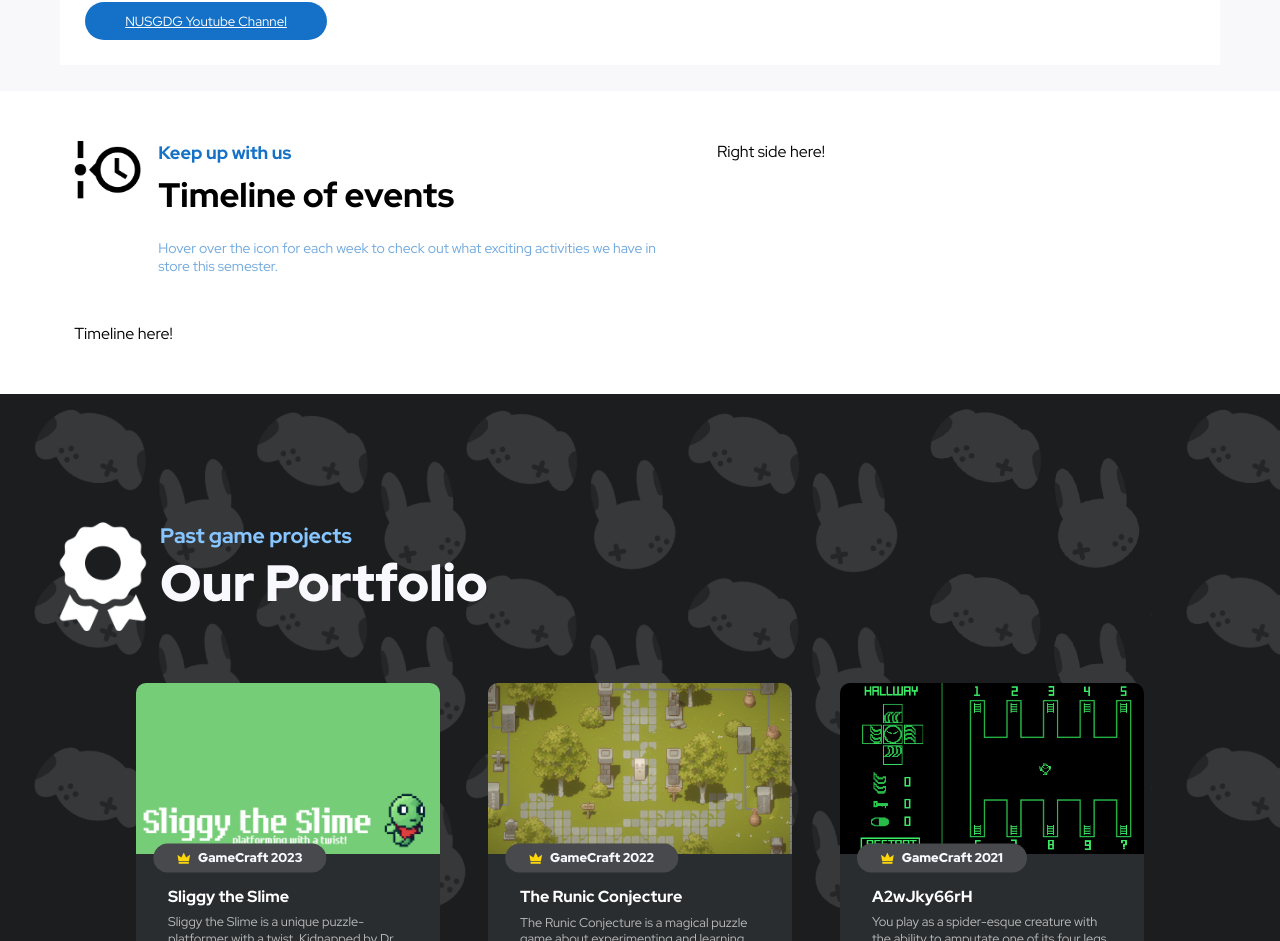
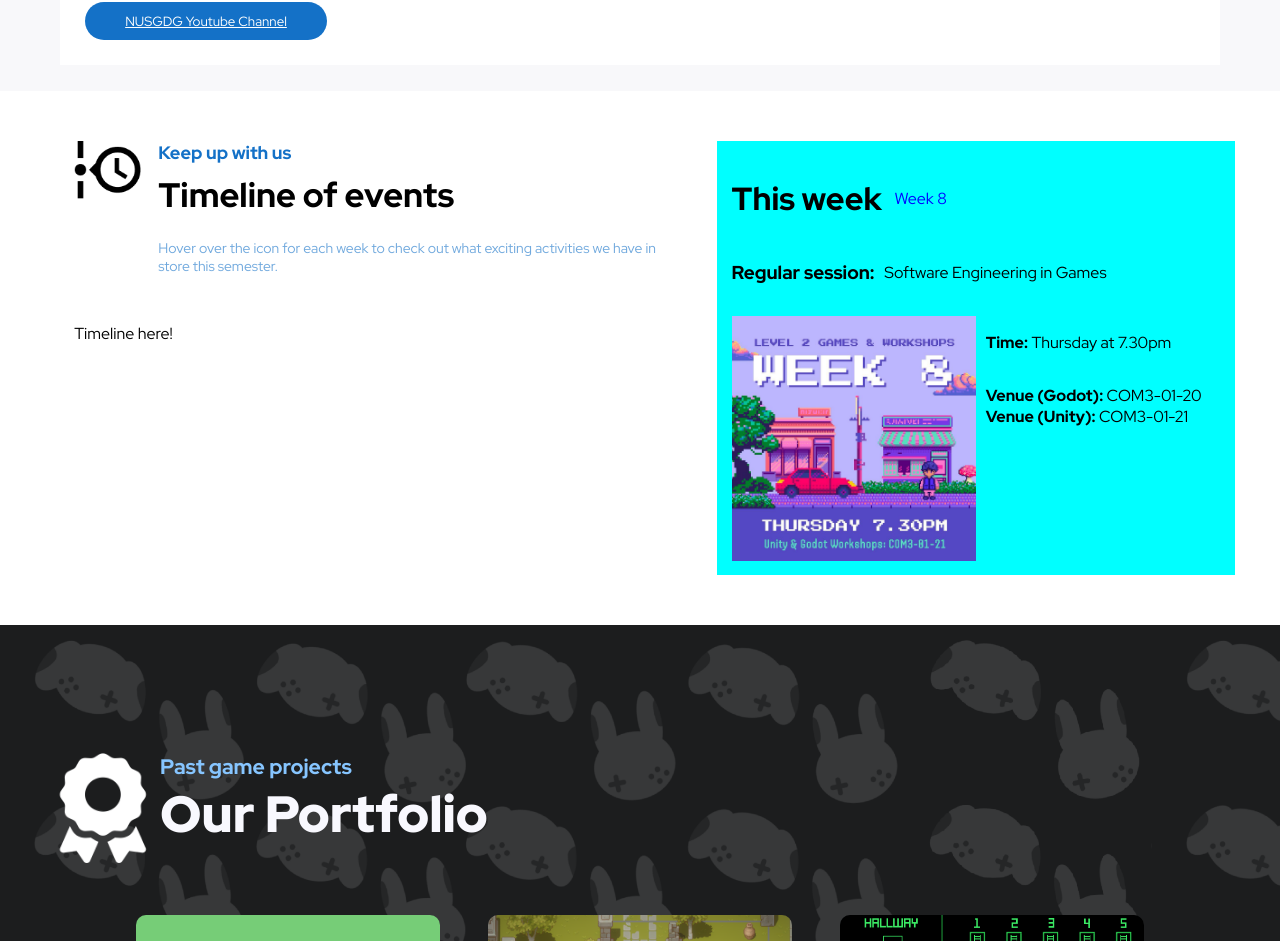
Before and after one commit to nus-gdg/nus-gdg.github.io, a React (Create React App) app in the folder new/: page / in a window 1280 px wide. Shown: the part 1694-2635 px from the top of the page. Built offline with nearby package versions, Linux system fonts and the light colour scheme.

Commit message:
Lay out base of right section

```diff
--- a/new/package.json
+++ b/new/package.json
@@ -9,13 +9,12 @@
     "@testing-library/user-event": "^13.5.0",
     "@types/jest": "^27.5.2",
     "@types/node": "^16.18.97",
-    "@types/react": "^18.3.2",
-    "@types/react-dom": "^18.3.0",
-    "node-sass": "^7.0.3",
+    "@types/react-dom": "^18.3.6",
     "prettier": "3.3.0",
     "react": "^18.3.1",
     "react-dom": "^18.3.1",
     "react-scripts": "5.0.1",
+    "sass": "^1.86.3",
     "typescript": "^4.9.5",
     "web-vitals": "^2.1.4"
   },
@@ -46,6 +45,7 @@
     ]
   },
   "devDependencies": {
+    "@types/react": "^18.3.20",
     "gh-pages": "^6.1.1"
   }
 }
--- a/new/src/sections/timeline/timeline.tsx
+++ b/new/src/sections/timeline/timeline.tsx
@@ -1,4 +1,5 @@
 import timelineIcon from "../../assets/icons/timeline.png";
+import TimelineRightSection from "./timelineRightSection";
 
 const Timeline = (): JSX.Element => {
   return (
@@ -20,7 +21,11 @@ const Timeline = (): JSX.Element => {
         </div>
         <div>Timeline here!</div>
       </div>
-      <div className="timeline-right">Right side here!</div>
+      <div className="timeline-right">
+        <TimelineRightSection
+          weekIndex={7}
+        />
+      </div>
     </div>
   );
 };
--- /dev/null
+++ b/new/src/sections/timeline/timelineRightSection.scss
@@ -0,0 +1,52 @@
+.tl-right {
+    background-color: aqua;
+    padding: 3%;
+    display: flex;
+    flex-direction: column;
+    gap: 2%;
+    width: 100%;
+    flex-grow: 1;
+
+    &-title {
+      margin-top: 0%;
+      margin-bottom: 0rem;
+      display: flex;
+      align-items: center;
+      gap: 0.8rem;
+    }
+    &-title > p {
+      color: blue;
+    }
+
+    &-mainactivity {
+      margin: 0rem;
+      display: flex;
+      gap: 0.8rem;
+      flex-direction: column;
+    }
+
+    &-mainactivity-heading {
+      margin-top: 0rem;
+      display: flex;
+      flex-direction: row;
+      align-items: center;
+      justify-content: flex-start;
+      gap: 2%;
+    }
+    &-mainactivity-content {
+        margin-top: 0px;
+        display: flex;
+        // border: 1px solid black; //
+        gap: 2%;
+    }
+    &-mainactivity-info {
+        width: 50%;
+        display: flex;
+        flex-direction: column;
+        align-items: flex-start;
+    }
+    &-poster {
+        width: 50%;
+        object-fit: cover;
+        }
+  }
--- /dev/null
+++ b/new/src/sections/timeline/timelineRightSection.tsx
@@ -0,0 +1,86 @@
+import { TIMELINE} from "../../constants/timeline"
+import './timelineRightSection.scss';
+
+interface Props {
+    weekIndex: number;
+}
+
+
+const TimelineRightSection = ({weekIndex}: Props): JSX.Element => {
+    const this_week = weekIndex+1
+    const currentWeekItem = TIMELINE.weeks[weekIndex]
+    return(
+        <div className = "tl-right">
+            <span className = "tl-right-title">
+                <h1>This week</h1>
+                <p>Week {this_week}</p>
+            </span>
+            {currentWeekItem.mainActivity && typeof currentWeekItem.mainActivity === "object" ? (
+            <div className = "tl-right-mainactivity">
+                <div className = "tl-right-mainactivity-heading">
+                    <h3>Regular session:</h3>
+                    <span>{currentWeekItem.mainActivity.name}</span>
+                </div>
+                <div className = "tl-right-mainactivity-content">
+                    {currentWeekItem.poster && (
+                        <img className="tl-right-poster" src={currentWeekItem.poster} alt="Event poster"  />
+                    )}
+                    <div className = "tl-right-mainactivity-info">
+                        {currentWeekItem.mainActivity.updatedTime ? (
+                        <p>
+                            <strong>Time:</strong> {currentWeekItem.mainActivity.updatedTime.dayOfWeek} at{" "}
+                            {currentWeekItem.mainActivity.updatedTime.time}
+                        </p>
+                        ) : (
+                        TIMELINE.regularSession.time && (
+                            <p>
+                            <strong>Time:</strong> {TIMELINE.regularSession.time.dayOfWeek} at{" "}
+                            {TIMELINE.regularSession.time.time}
+                            </p>
+                        )
+                        )}
+                        {currentWeekItem.mainActivity.updatedVenue ? (
+                        <p>
+                            <strong>Venue (Godot):</strong> {currentWeekItem.mainActivity.updatedVenue.godot} <br />
+                            <strong>Venue (Unity):</strong> {currentWeekItem.mainActivity.updatedVenue.unity}
+                        </p>
+                        ) : (
+                        TIMELINE.regularSession.venue && (
+                            <p>
+                            <strong>Venue (Godot):</strong> {TIMELINE.regularSession.venue.godot} <br />
+                            <strong>Venue (Unity):</strong> {TIMELINE.regularSession.venue.unity}
+                            </p>
+                        )
+                        )}
+                    </div>
+                </div>
+        </div>
+        ) : (
+            // If mainActivity is just a string (like "Midterm Exams")
+            typeof currentWeekItem.mainActivity === "string" && (
+            <div>
+                <h3 className="font-semibold">Main Activity:</h3>
+                <p>{currentWeekItem.mainActivity}</p>
+            </div>
+            )
+        )}
+
+        {currentWeekItem.specialActivity && (
+            <div>
+            <h3 className="font-semibold">Special Activity:</h3>
+            <p>{currentWeekItem.specialActivity.name}</p>
+            <p>
+                <strong>Time:</strong> {currentWeekItem.specialActivity.time.dayOfWeek} at{" "}
+                {currentWeekItem.specialActivity.time.time}
+            </p>
+            <p>
+                <strong>Venue:</strong> {currentWeekItem.specialActivity.venue}
+            </p>
+            </div>
+        )}
+        </div>
+
+    );
+}
+
+export default TimelineRightSection;
```
